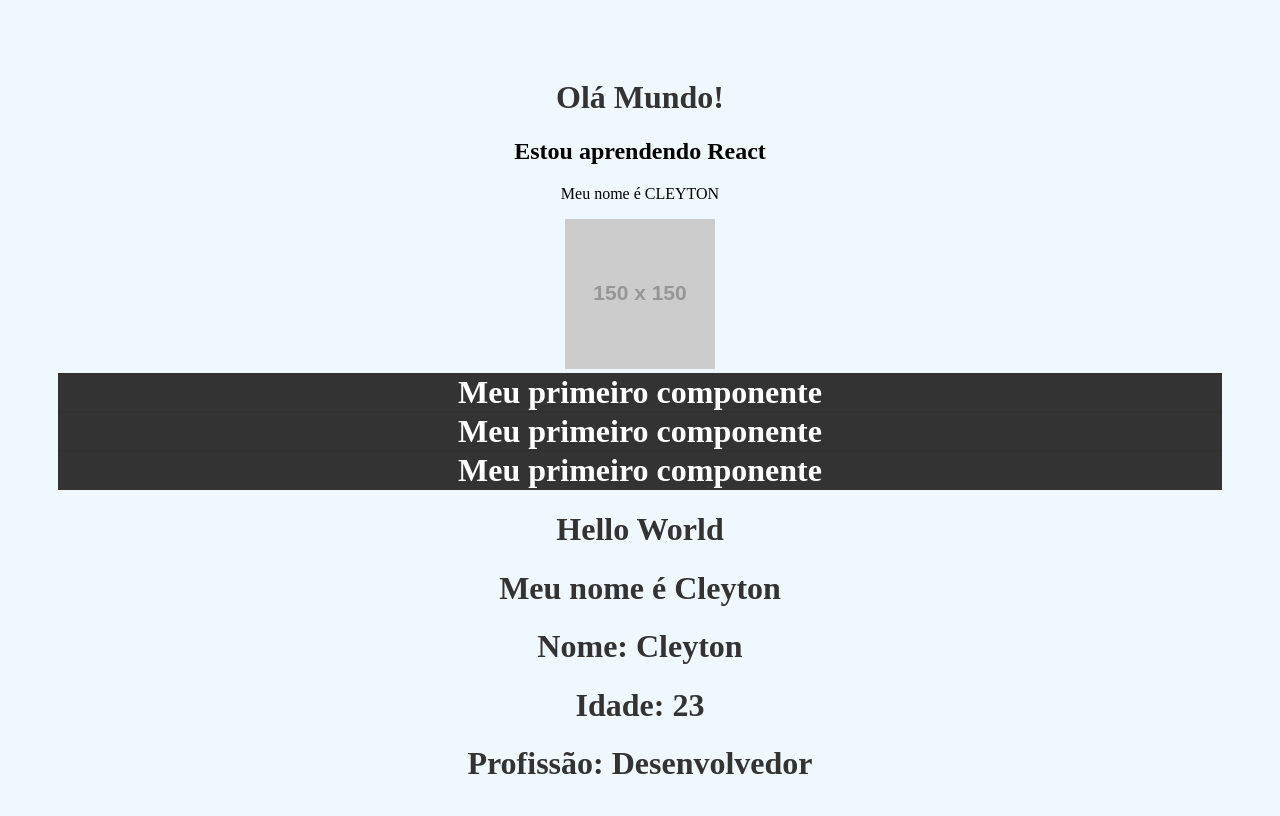
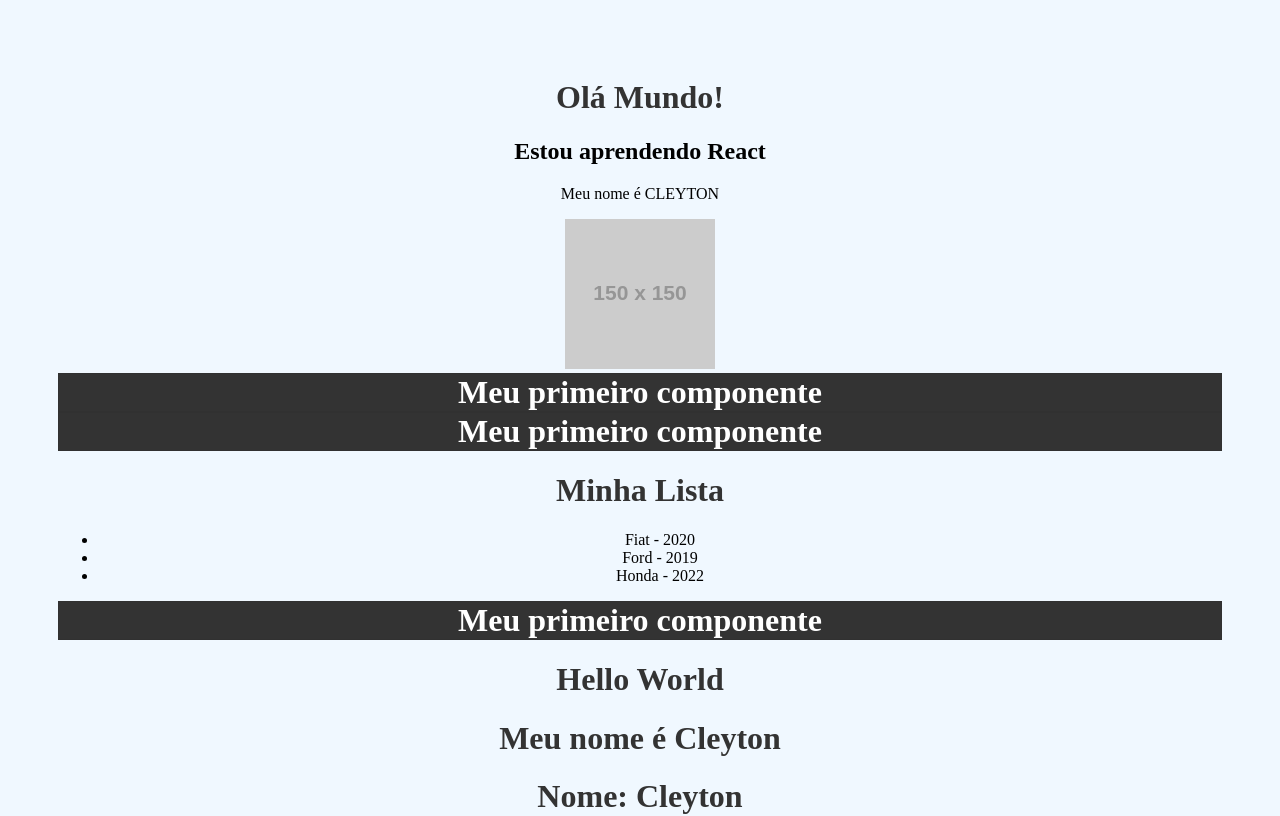
Before and after one commit to cleyton21/react, a React (Create React App) app: page / in a window 1280 px wide. Shown: the top 816 px of the page. Built offline with nearby package versions, Linux system fonts and the light colour scheme.

Commit message:
Props Avançado

```diff
--- a/src/App.js
+++ b/src/App.js
@@ -3,6 +3,7 @@
 import SayMyName from './components/SayMyName';
 import Pessoa from './components/Pessoa';
 import Frase from './components/Frase';
+import List from './components/List';
 
 function App() {
 
@@ -21,6 +22,8 @@
      <Frase />
      <Frase />
 
+     <List />
+
      <HelloWorld />
      <SayMyName nome={nome} />
      <Pessoa nome="Cleyton" idade={23} profissao="Desenvolvedor" />
--- /dev/null
+++ b/src/components/Item.js
@@ -0,0 +1,18 @@
+import PropTypes from 'prop-types';
+
+function Item ({marca, ano_lancamento}){
+    return (
+       <>
+       <li>
+        {marca} - {ano_lancamento}
+       </li>
+       </>
+    );
+}
+
+Item.propTypes = {
+    marca: PropTypes.string.isRequired,
+    ano_lancamento: PropTypes.number.isRequired
+};
+
+export default Item
--- /dev/null
+++ b/src/components/List.js
@@ -0,0 +1,16 @@
+import Item from "./Item";
+
+function List(props) {
+    return (
+        <>
+        <h1>Minha Lista</h1>
+        <ul>
+           <Item marca="Fiat" ano_lancamento={2020} />
+           <Item marca="Ford" ano_lancamento={2019} />
+           <Item marca="Honda" ano_lancamento={2022} />
+        </ul>
+        </>
+    );
+}
+
+export default List
```
